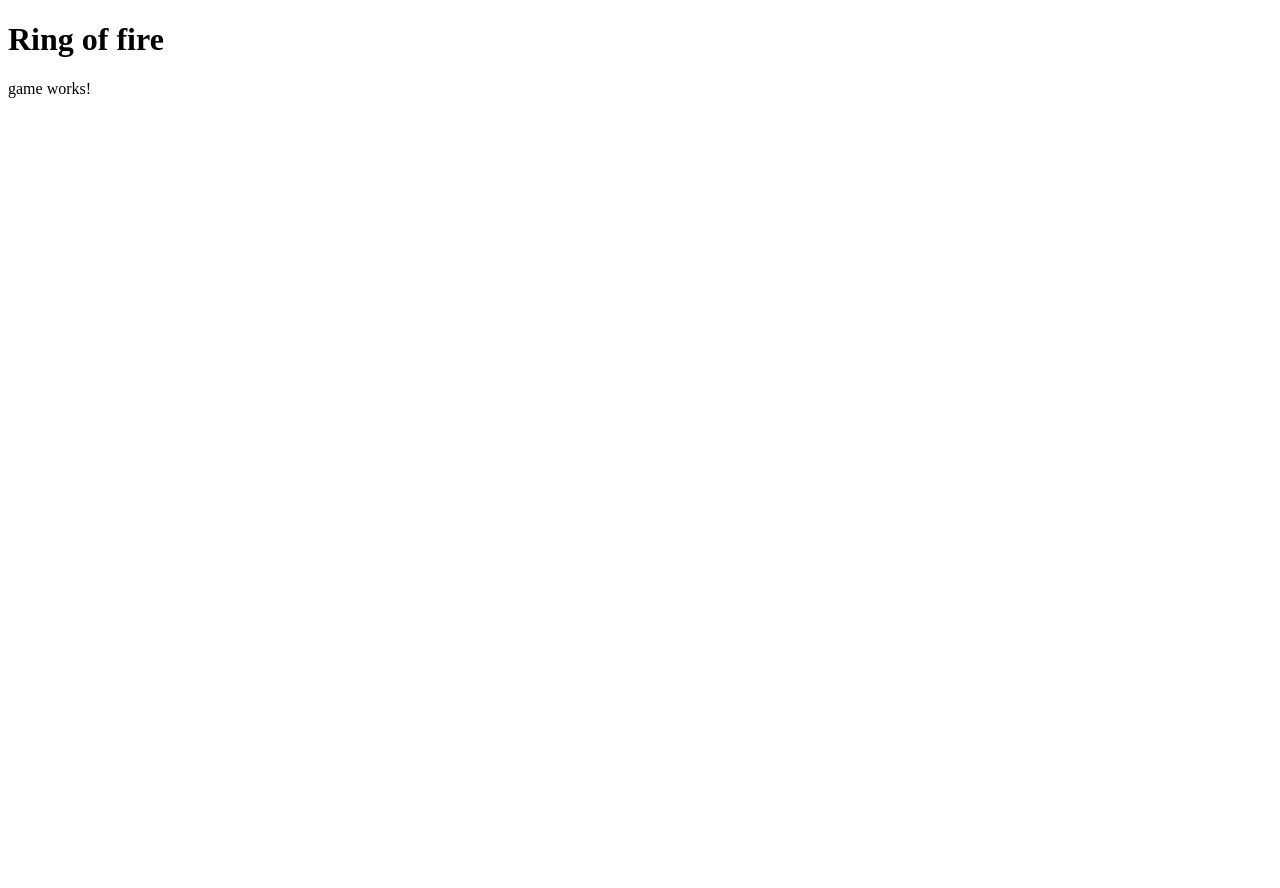
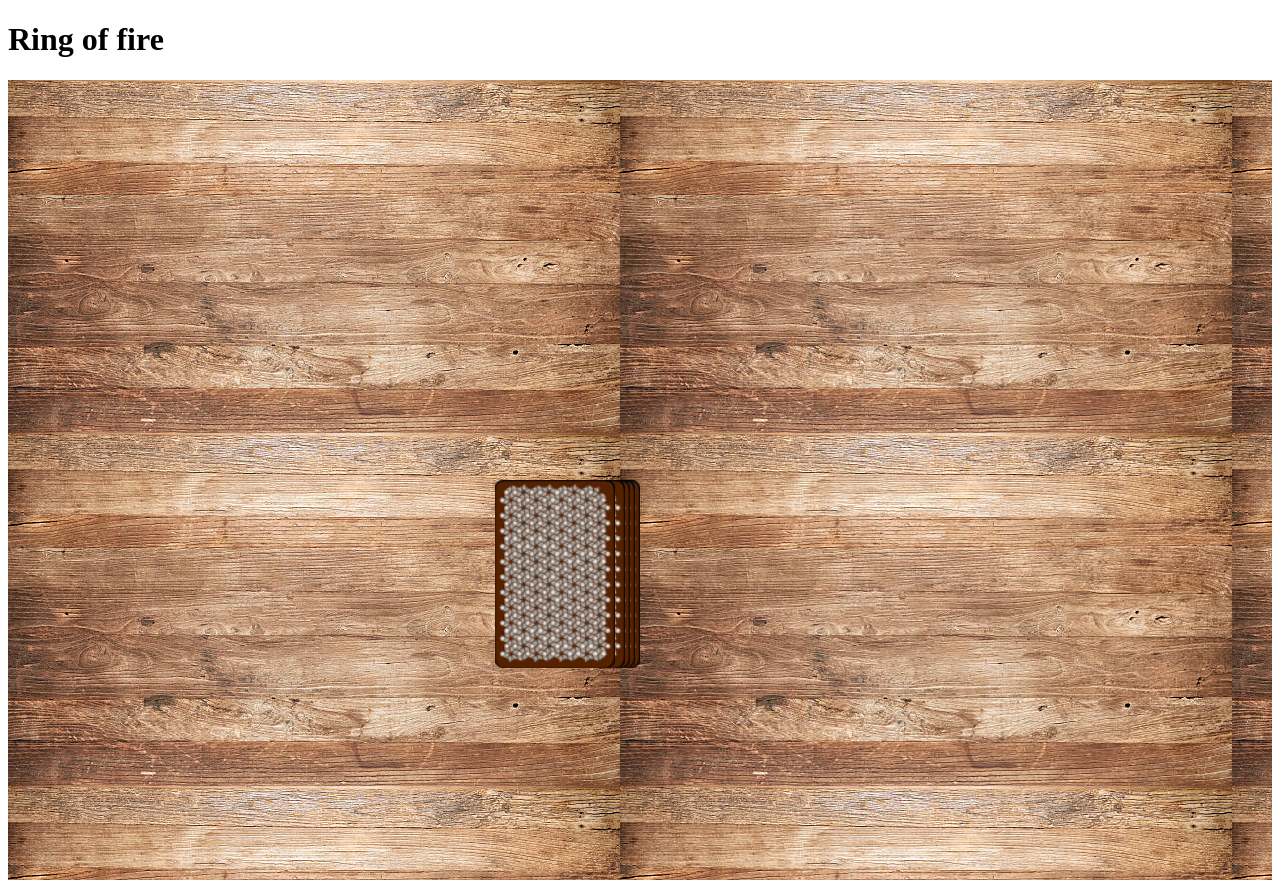
Before and after one commit to JeanPondy/ring-of-fire-jp, an Angular app in the folder ringOfFireJP/: page /game in a window 1280 px wide. Before the commit the page ends 800 px from the top, so only its background shows below. Built offline with nearby package versions, Linux system fonts and the light colour scheme.

Commit message:
Kartestapel mit ngFor + animieren

```diff
--- a/ringOfFireJP/src/app/game/game.component.html
+++ b/ringOfFireJP/src/app/game/game.component.html
@@ -1 +1,19 @@
-<p>game works!</p>
+<div class="game-field">
+  <div class="card-stack">
+    <!-- Card stack -->
+    <img
+      *ngFor="let card of [0, 1, 2, 3]; let i = index"
+      src="./assets/img/cards/card_cover.png"
+      alt=""
+      [ngStyle]="{ 'right.px': i * 5 }"
+    />
+    <img
+      (click)="takeCard()"
+      [class.take-card]="takeCardAnimation"
+      class="top-card"
+      style="right: 25px"
+      src="./assets/img/cards/card_cover.png"
+      alt=""
+    />
+  </div>
+</div>
--- a/ringOfFireJP/src/app/game/game.component.scss
+++ b/ringOfFireJP/src/app/game/game.component.scss
@@ -0,0 +1,65 @@
+.game-field {
+    width: 100vw;
+    height: 100vh;
+    max-width: 100%;
+    background-image: url('./../../assets/img/profile/wood.jpg');
+
+    display: flex;
+    justify-content: center;
+    align-items: center;
+}
+
+.card-stack {
+    position: relative;
+    cursor: pointer;
+    img{
+        position: absolute;
+        width: 120px;
+    }
+}
+
+.played-card {
+    right: 25px;
+    transform: scale(1.3) translateX(140px) translateY(-180px) rotate(-5deg);
+}
+
+
+.take-card {
+
+    animation: take-card-animation 1s ease-in-out ;
+    transform: scale(1.3) translateX(140px) translateY(-180px) rotate(-5deg);
+
+
+}
+
+@keyframes take-card-animation {
+    0% {transform: scale(1); }
+    40% {transform: scale(1.7);}
+    60% {transform: scale(1.7);}
+    100% {transform: scale(1.3) translateX(140px) translateY(-180px) rotate(-5deg);}
+}
+
+.player-position {
+    position: absolute;
+    right: 0;
+}
+
+.btn-add {
+    position: absolute;
+    right: 32px;
+    bottom: 32px;
+    color: white;
+    background-color: orange;
+    border-radius: 50%;
+    width: 64px;
+    height: 64px;
+}
+
+.pin-bottom{
+    position: absolute;
+    bottom: 0;
+    left: 100px;
+    right: 100px;
+
+
+}
--- a/ringOfFireJP/src/app/game/game.component.ts
+++ b/ringOfFireJP/src/app/game/game.component.ts
@@ -1,12 +1,26 @@
 import { Component } from '@angular/core';
+import { CommonModule } from '@angular/common';
 
 @Component({
   selector: 'app-game',
   standalone: true,
-  imports: [],
+  imports: [CommonModule],
   templateUrl: './game.component.html',
   styleUrl: './game.component.scss'
 })
 export class GameComponent {
+  takeCardAnimation = false;
+
+
+constructor(){}
+
+
+takeCard(){
+  this.takeCardAnimation = true;
+}
+
+
+
+
 
 }
```
